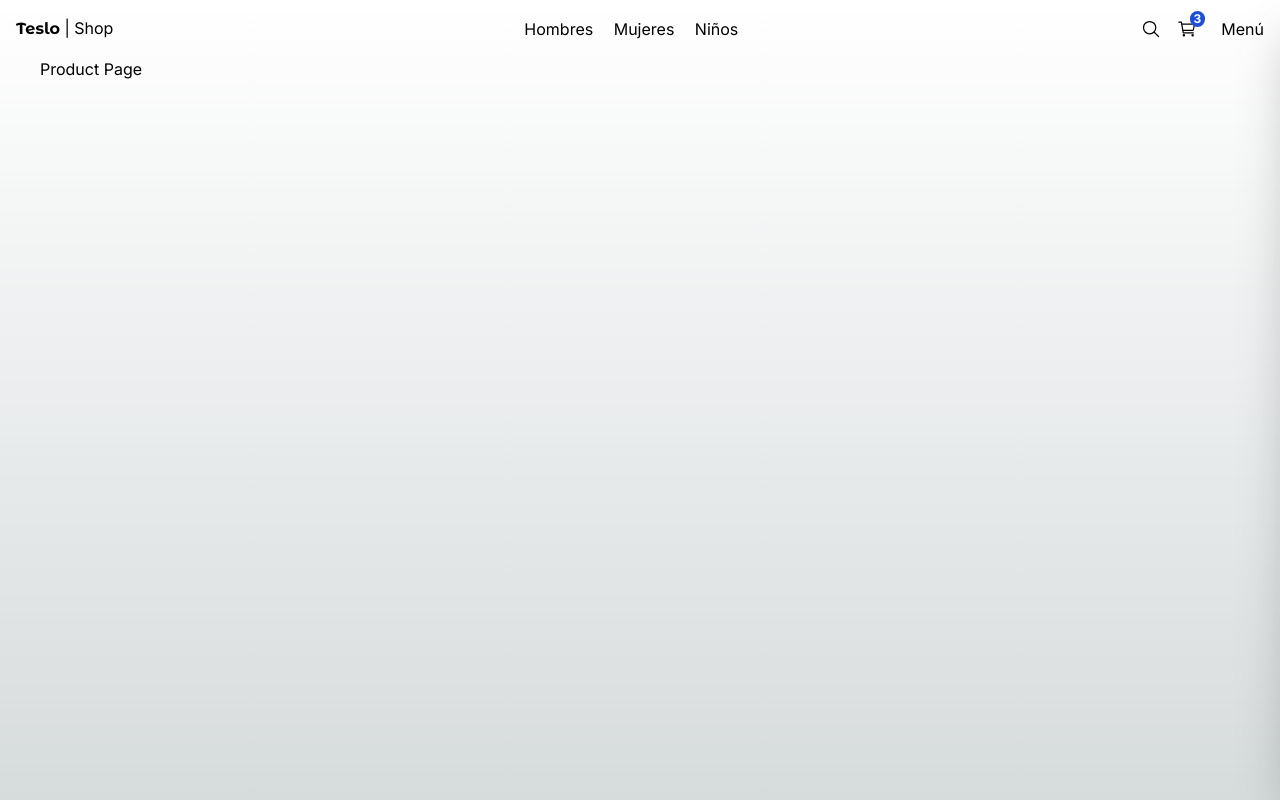
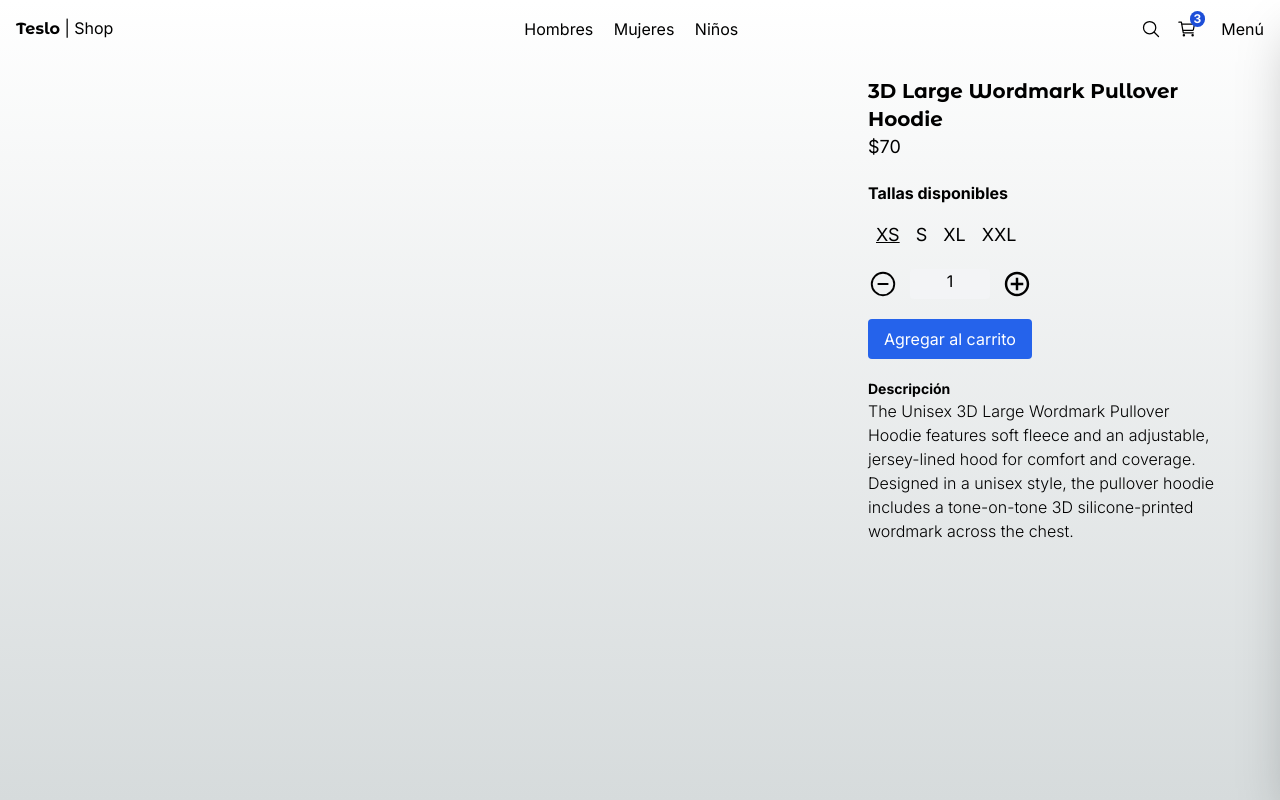
Before and after one commit to leandro666m/teslo-shop, a Next.js app: page /product/3d_large_wordmark_pullover_hoodie in a window 1280 px wide. Built offline with nearby package versions, Linux system fonts and the light colour scheme.

Commit message:
Selector de tallas

```diff
--- a/src/app/(shop)/product/[slug]/page.tsx
+++ b/src/app/(shop)/product/[slug]/page.tsx
@@ -1,10 +1,61 @@
 
-export default function ProductPage() {
+import { QuantitySelector, SizeSelector } from "@/components";
+import { titleFont } from "@/config/font";
+import { initialData } from "@/seed/seed";
+import { notFound } from "next/navigation";
+
+
+interface Props {
+  params: {
+    slug: string;
+  };
+
+}
+
+
+export default function ProductPage({ params }: Props) {
+
+  const { slug } = params;
+  const product = initialData.products.find(product => product.slug === slug);
+
+  if (!product) {
+    notFound();
+  }
 
 
   return (
-    <div>
-      <h1>Product Page</h1>
+    <div className="mt-5 mb-20 grid md:grid-cols-3 gap-3">
+
+      {/* Slideshow */}
+      <div className="col-span-1 md:col-span-2">
+
+      </div>
+
+      {/* Detalles */}
+      <div className="col-span-1 px-5">
+        <h1 className={`${titleFont.className} antialiased font-bold text-xl `}>
+          {product.title}
+        </h1>
+        <p className="text-lg mb-5"> ${product.price} </p>
+
+        {/* selector de talle */}
+        <SizeSelector selectedSize={ product.sizes[0] } availableSizes={ product.sizes } />
+
+        {/* selector de cantidad */}
+        <QuantitySelector quantity={ 1 } />
+
+        {/* BUTTON */}
+        <button className="btn-primary my-5"> Agregar al carrito </button>
+
+        {/* descripcion */}
+        <h3 className="font-bold text-sm"> Descripción </h3>
+        <p className="font-light"> {product.description} </p>
+
+      </div>
+
+
+
+
     </div>
   );
 }
--- /dev/null
+++ b/src/app/(shop)/product/not-found.tsx
@@ -0,0 +1,11 @@
+import { PageNotFound } from "@/components";
+
+
+export default function NotFoundPage() {
+
+
+
+  return (
+    <PageNotFound />
+  );
+}
--- a/src/components/index.ts
+++ b/src/components/index.ts
@@ -7,3 +7,5 @@
 export * from './products/product-grid/ProductGrid'
 export * from './products/product-grid/ProductGridItem'
 export * from './ui/sidebar/Sidebar'
+export * from './product/size-selector/SizeSelector'
+export * from './product/quantity-selector/QuantitySelector'
--- /dev/null
+++ b/src/components/product/quantity-selector/QuantitySelector.tsx
@@ -0,0 +1,32 @@
+'use client'
+
+import { useState } from "react";
+import { IoMdAddCircleOutline } from "react-icons/io";
+import { IoRemoveCircleOutline } from "react-icons/io5";
+
+
+interface Props{
+  quantity: number;
+}
+
+export const QuantitySelector = ( { quantity }: Props ) => {
+
+  const [ count, setCount] = useState( quantity );
+
+  const onQuantityChanged = ( value: number ) => {
+    if ( count + value >= 1 ) {
+      setCount( count + value );
+    }
+  }
+
+  return (
+    <div className="flex">
+      <button onClick={ ()=> onQuantityChanged( -1 ) }> <IoRemoveCircleOutline size={ 30 } /> </button>
+
+      <span className="w-20 mx-3 px-5 bg-gray-100 text-center rounded"> { count } </span>
+
+      <button onClick={ ()=> onQuantityChanged( 1 ) }> <IoMdAddCircleOutline size={ 30 } /> </button>
+
+    </div>
+  )
+}
--- /dev/null
+++ b/src/components/product/size-selector/SizeSelector.tsx
@@ -0,0 +1,31 @@
+import { Size } from '@/interfaces';
+import clsx from 'clsx';
+import React from 'react'
+
+interface Props{
+    selectedSize: Size;
+    availableSizes: Size[];
+}
+
+
+export const SizeSelector = ( { selectedSize, availableSizes }: Props ) => {
+
+
+
+  return (
+    <div className='my-5'>
+        <h3 className='font-bold mb-4'>Tallas disponibles</h3>
+
+<div className='flex'>
+{
+    availableSizes.map( size => (
+        <button key={ size } className={ clsx('mx-2 hover:underline text-lg', { 'underline': size === selectedSize } )} >
+            { size }
+        </button>
+    ))
+}
+</div>
+
+    </div>
+  )
+}
```
